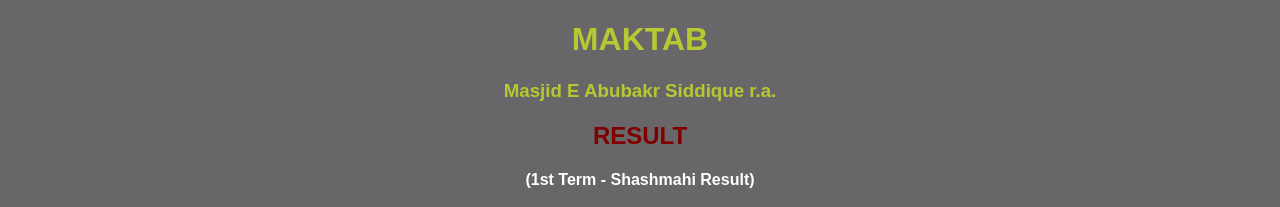
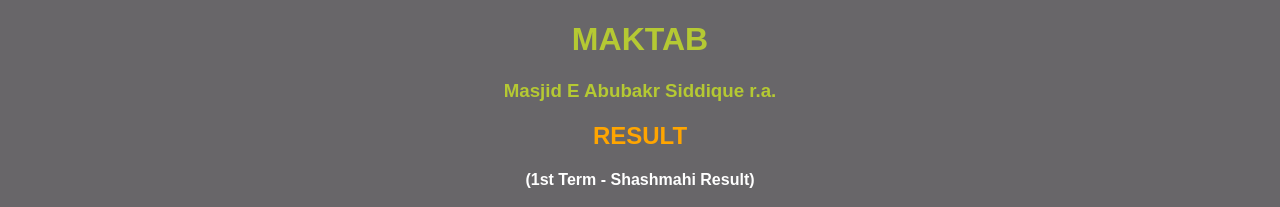
Before and after one commit to maktab1/result, a plain HTML site: page index.html in a window 1280 px wide. Shown: the top 207 px of the page. Drawn offline with Linux system fonts and the light colour scheme.

Commit message:
Update index.html

```diff
--- a/index.html
+++ b/index.html
@@ -17,7 +17,7 @@
         }
 
         h2 {
-            color: #800000; /* Brown color for subheading */
+            color: #FFA500; /* Orange color for subheading */
         }
 
         h3 {
```
